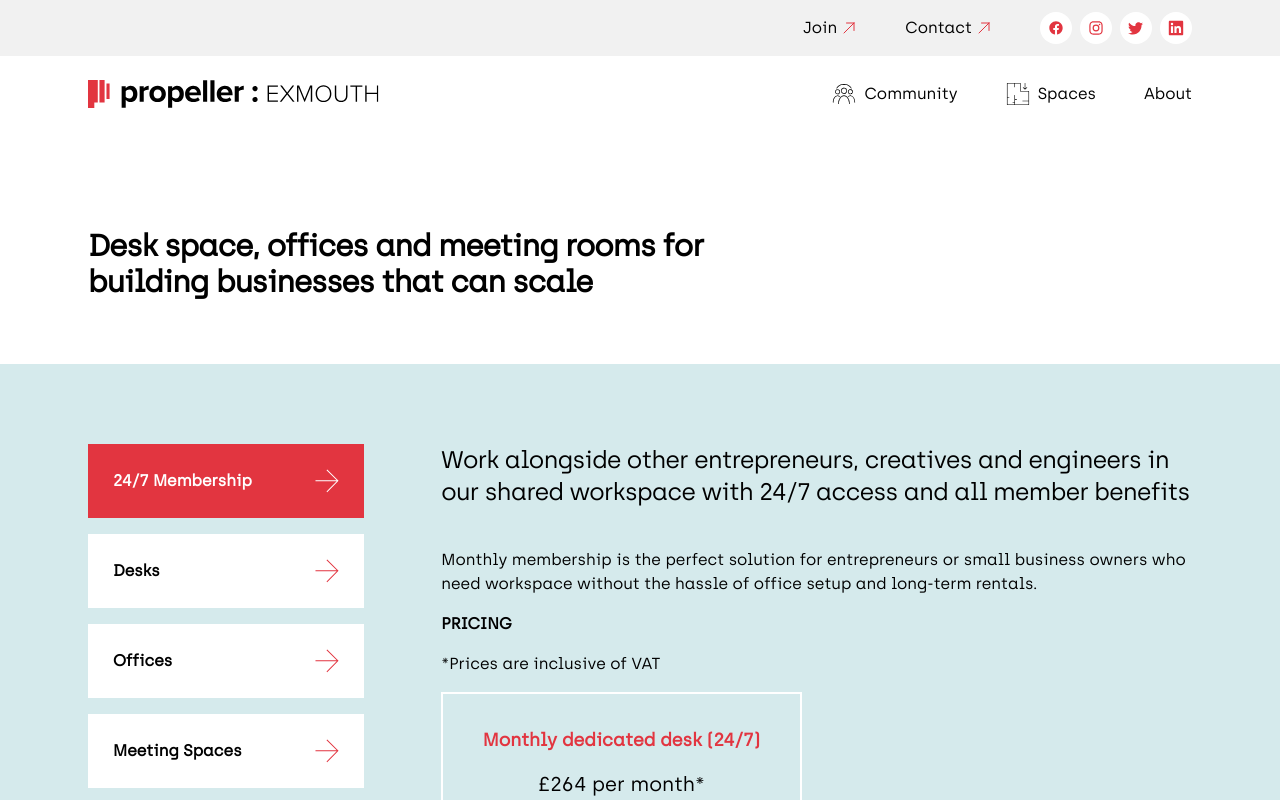
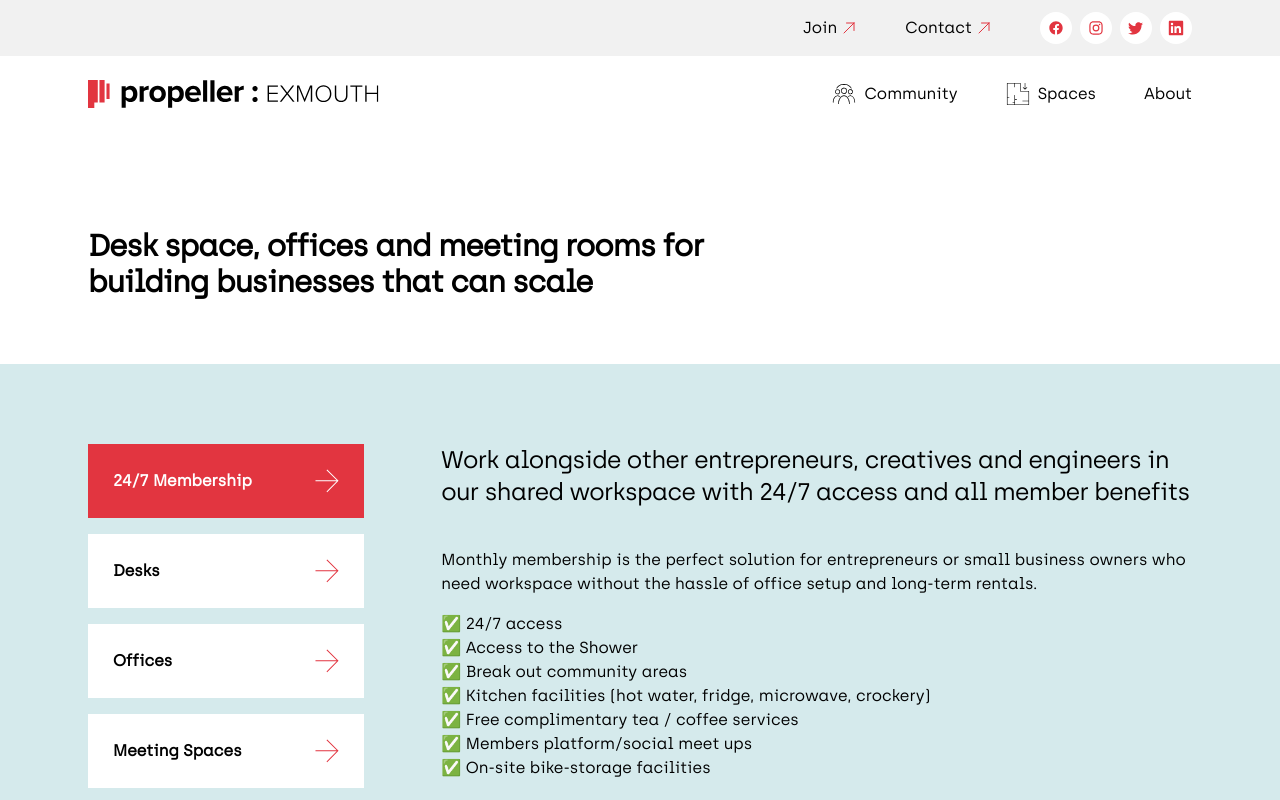
Before and after one commit to propellerexmouth/propellerexmouth.co.uk, a Next.js app: page /spaces in a window 1280 px wide. Shown: the top 800 px of the page. Built offline with nearby package versions, Linux system fonts and the light colour scheme.

Commit message:
feat(spaces) add membership tab

```diff
--- a/app/spaces/page.tsx
+++ b/app/spaces/page.tsx
@@ -72,16 +72,17 @@ const SpacesPage = () => {
                   <p className="mb-4">
                     Monthly membership is the perfect solution for entrepreneurs or small business owners who need workspace without the hassle of office setup and long-term rentals.
                   </p>
-                  {/* <p className="mb-4">
+                  <p className="mb-4">
                     <ul>
                       <li>✅ 24/7 access</li>
+                      <li>✅ Access to the Shower</li>
                       <li>✅ Break out community areas</li>
                       <li>✅ Kitchen facilities (hot water, fridge, microwave, crockery)</li>
-                      <li>✅ Free ree complimentary tea / coffee services</li>
+                      <li>✅ Free complimentary tea / coffee services</li>
                       <li>✅ Members platform/social meet ups</li>
                       <li>✅ On-site bike-storage facilities</li>
                     </ul>
-                  </p> */}
+                  </p>
                   <h4 className="mb-4 font-bold uppercase">
                     Pricing
                   </h4>
@@ -111,16 +112,16 @@ const SpacesPage = () => {
                   <p className="mb-4">
                     Hot Desk Hire is the perfect solution for entrepreneurs or small business owners who need workspace without the hassle of office setup and long-term rentals.
                   </p>
-                  {/* <p className="mb-4">
+                  <p className="mb-4">
                     <ul>
                       <li>✅ Access between 08:45 until 17:00 (Monday to Friday, except Bank Holidays)</li>
                       <li>✅ Break out community areas.</li>
                       <li>✅ Kitchen facilities (hot water, fridge, microwave, crockery).</li>
-                      <li>✅ Free ree complimentary tea / coffee services.</li>
+                      <li>✅ Free complimentary tea / coffee services.</li>
                       <li>✅ You can be included on our community members platform/social meet ups.</li>
                       <li>✅ On-site bike-storage facilities.</li>
                     </ul>
-                  </p> */}
+                  </p>
                   <h4 className="mb-4 font-bold uppercase">
                     Pricing
                   </h4>
@@ -142,7 +143,7 @@ const SpacesPage = () => {
                         4 day hot desk
                       </p>
                       <p className="text-xl">
-                        £18 per day*
+                        £60 per month*
                       </p>
                       <AppButton className="mt-8" url="https://app.propellerexmouth.co.uk/suite/organizations/ce381a20-e223-11ee-9fd2-230857dc86d3/membership/plans/d5b2e170-e518-11ee-8f3d-31c040751320" target="_blank"/>
                     </div>
@@ -151,7 +152,7 @@ const SpacesPage = () => {
                         8 day hot desk
                       </p>
                       <p className="text-xl">
-                        £18 per day*
+                        £120 per month*
                       </p>
                       <AppButton className="mt-8" url="https://app.propellerexmouth.co.uk/suite/organizations/ce381a20-e223-11ee-9fd2-230857dc86d3/membership/plans/6f7c3f50-e51d-11ee-937b-e32fb13778b1" target="_blank"/>
                     </div>
```
